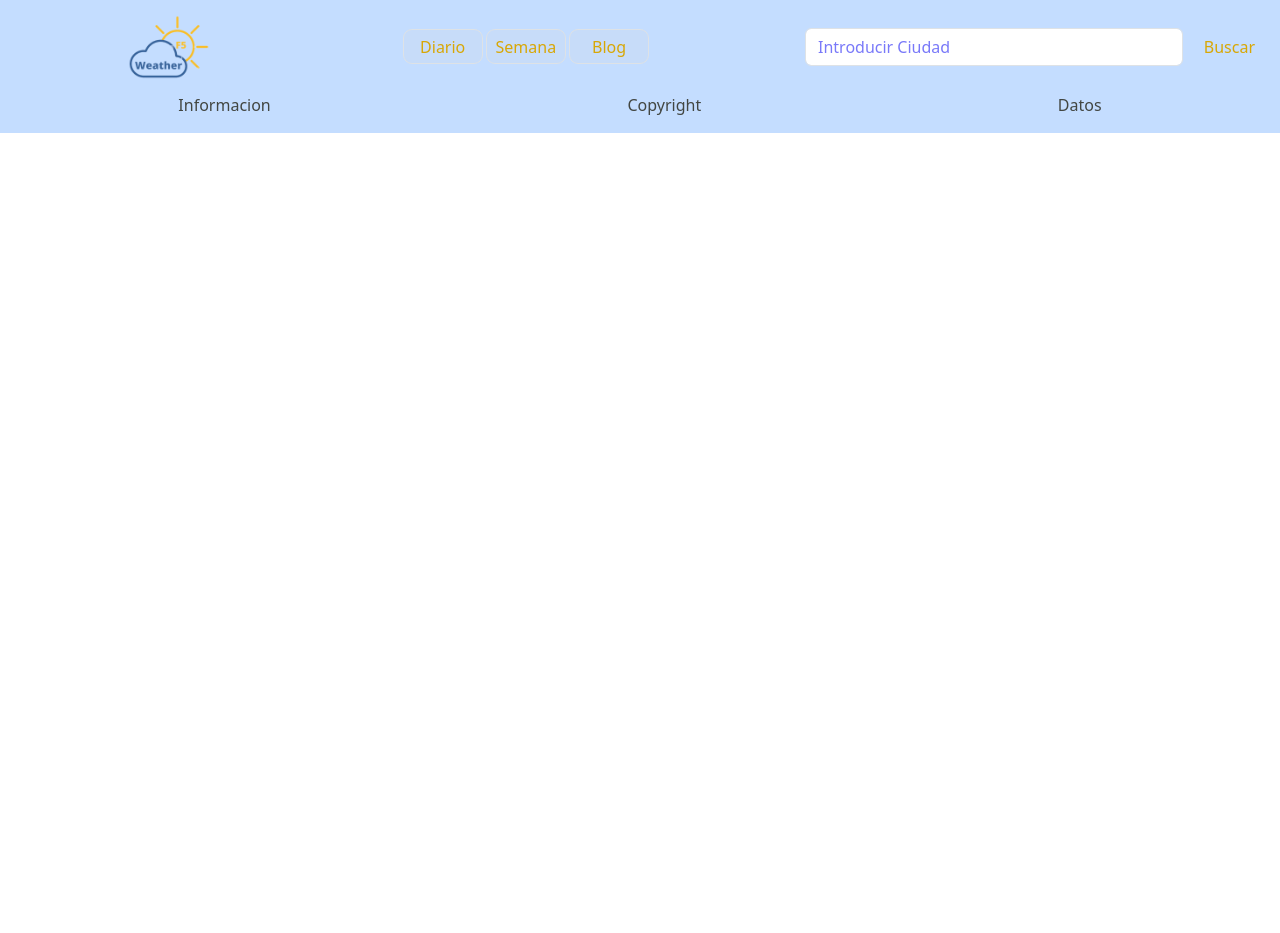
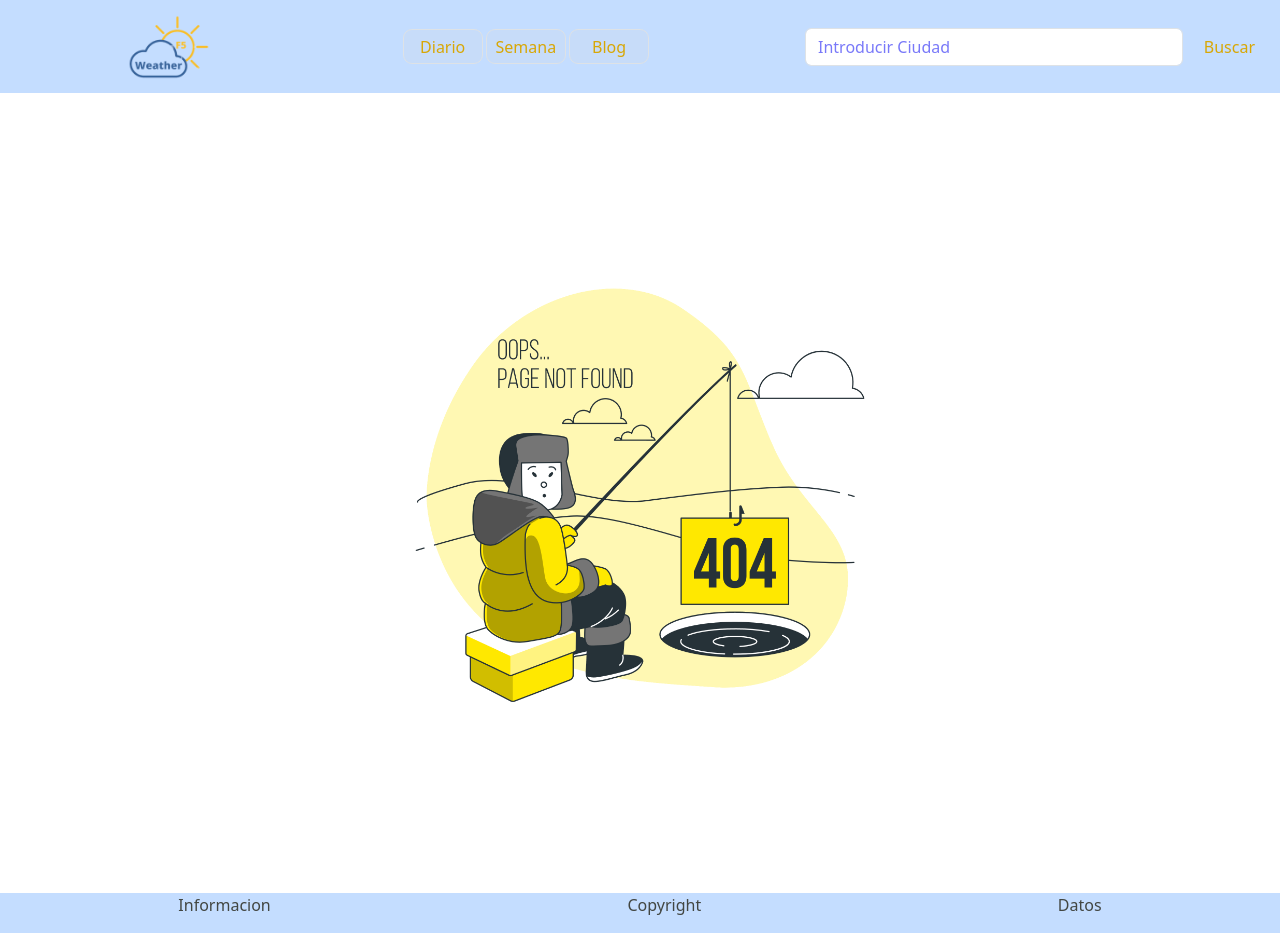
Before and after one commit to YorlinPacha/app_weather, a Vue app: page /daily in a window 1280 px wide. Before the commit the page ends 800 px from the top, so only its background shows below. Built offline with nearby package versions, Linux system fonts and the light colour scheme.

Commit message:
Configiracion de Erro 404 - Page not found

```diff
--- /dev/null
+++ b/src/components/NotFoundImg.vue
@@ -0,0 +1,26 @@
+<template>
+    <div class="contenedor404">
+        <img src="../assets/img/404.png" alt="">
+    </div>
+</template>
+
+<script setup>
+
+</script>
+
+<style  scoped>
+
+.contenedor404{
+    width: 90vw;
+    margin: 0 auto;
+    display: flex;
+    align-items: center;
+    justify-content: center;
+
+}
+
+img{
+
+    width: 45%;
+}
+</style>
--- a/src/router/index.js
+++ b/src/router/index.js
@@ -1,6 +1,7 @@
 import { createRouter, createWebHistory } from 'vue-router'
 // import WeekView from '../views/WeekView.vue'
 import DailyDeporteView from '@/views/DailyDeporteView.vue'
+import PageNotFound from '@/views/PageNotFound.vue'
 
 const routes = [
   {
@@ -39,7 +40,12 @@ const routes = [
     // this generates a separate chunk (about.[hash].js) for this route
     // which is lazy-loaded when the route is visited.
     component: () => import(/* webpackChunkName: "about" */ '../views/FormularioView.vue')
-  }
+  },
+  {
+    name: 'NotFound',
+    path: '/:pathMatch(.*)*',
+    component: PageNotFound
+  } /* Se especifica que cualquier ruta que no se encuentre muestre el vista PageNotFound*/
 
 
 ]
--- a/src/views/DailyDeporteView.vue
+++ b/src/views/DailyDeporteView.vue
@@ -4,8 +4,6 @@
       <h1 class="titulomostrarValoracion"><i class="fa-regular fa-face-laugh-wink" style="color: #ffffff;"></i> + {{cantidadValoracion}}</h1>
       </div>
     <div class="contenedor_componentes">
-      <!-- <p> {{  climaActual.weather[0].icon }}</p> -->
-
       <DiarioPrincipalDeporteVue
         :climaActual="climaActual"
         :climaCompleto="climaCompleto"
--- /dev/null
+++ b/src/views/PageNotFound.vue
@@ -0,0 +1,18 @@
+<template>
+    <div>
+        <NotFoundImg />
+    </div>
+
+</template>
+
+<script setup>
+import NotFoundImg from '@/components/NotFoundImg.vue';
+
+
+</script>
+
+<style scoped>
+div{
+    min-height: 100vh;
+}
+</style>
```
Also changed, not shown: src/assets/img/404.png (added).
